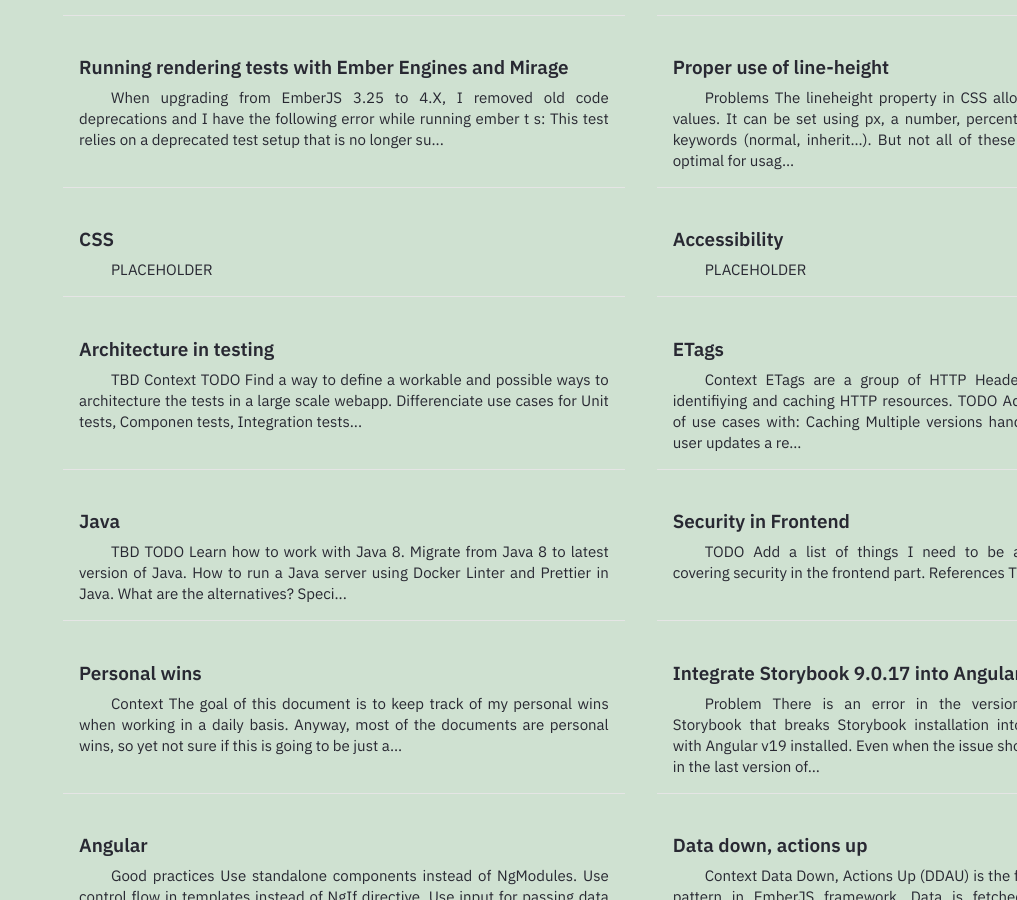
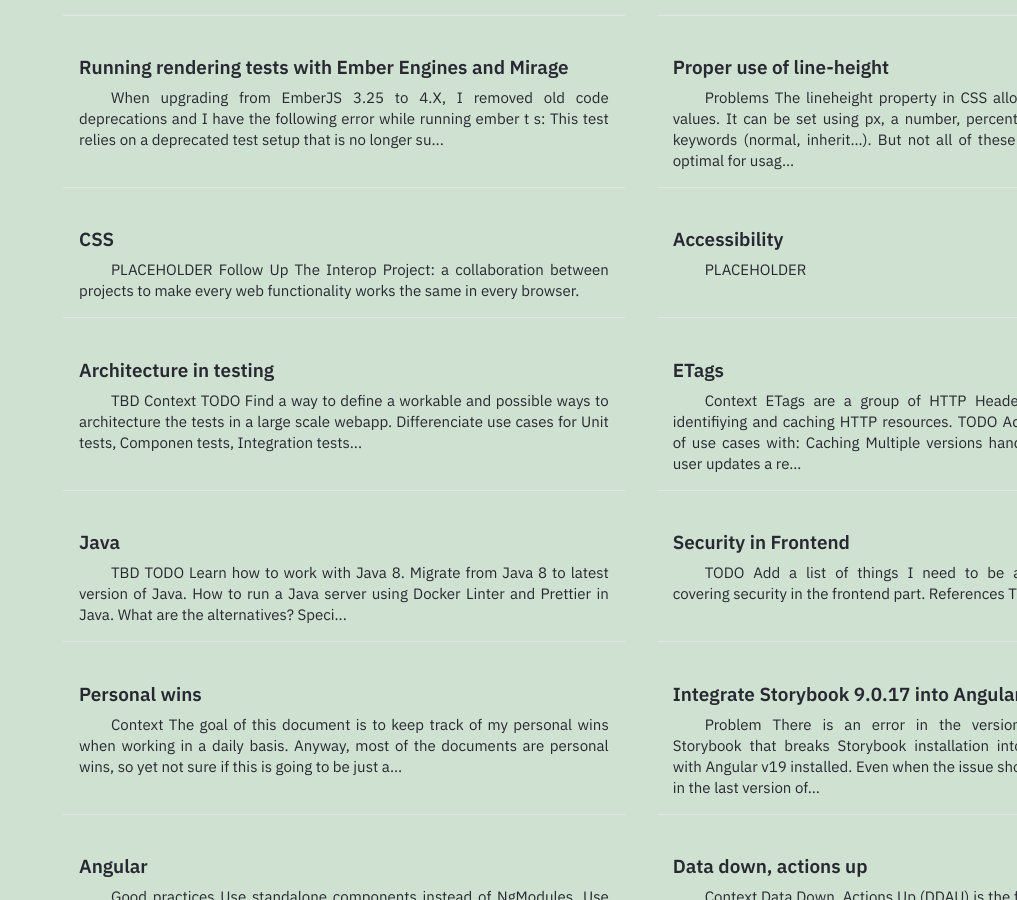
Before and after one commit to Gorzas/gorzas.github.io, a Jekyll site: the page built from pages/notes.md, in a window 1280 px wide and 900 px high, scrolled down 420 px. Shown: the whole window, without its empty margins (263-1280 px from the left). Built offline with Jekyll 4.4.1, drawn with Linux system fonts in a browser that asks for light colours.

Commit message:
Update CSS note with new updated date

```diff
--- a/_notes/Public/tech/CSS/CSS.md
+++ b/_notes/Public/tech/CSS/CSS.md
@@ -3,9 +3,14 @@ title: CSS
 feed: show
 tags: css
 date: 14-05-2026
-updated: 14-05-2026
+updated: 21-10-2026
 type: note
 growth: seedlings
 ---
 
 **PLACEHOLDER**
+
+
+### Follow Up
+
+- [The Interop Project](https://github.com/web-platform-tests/interop/tree/main): a collaboration between projects to make every web functionality works the same in every browser.
```
